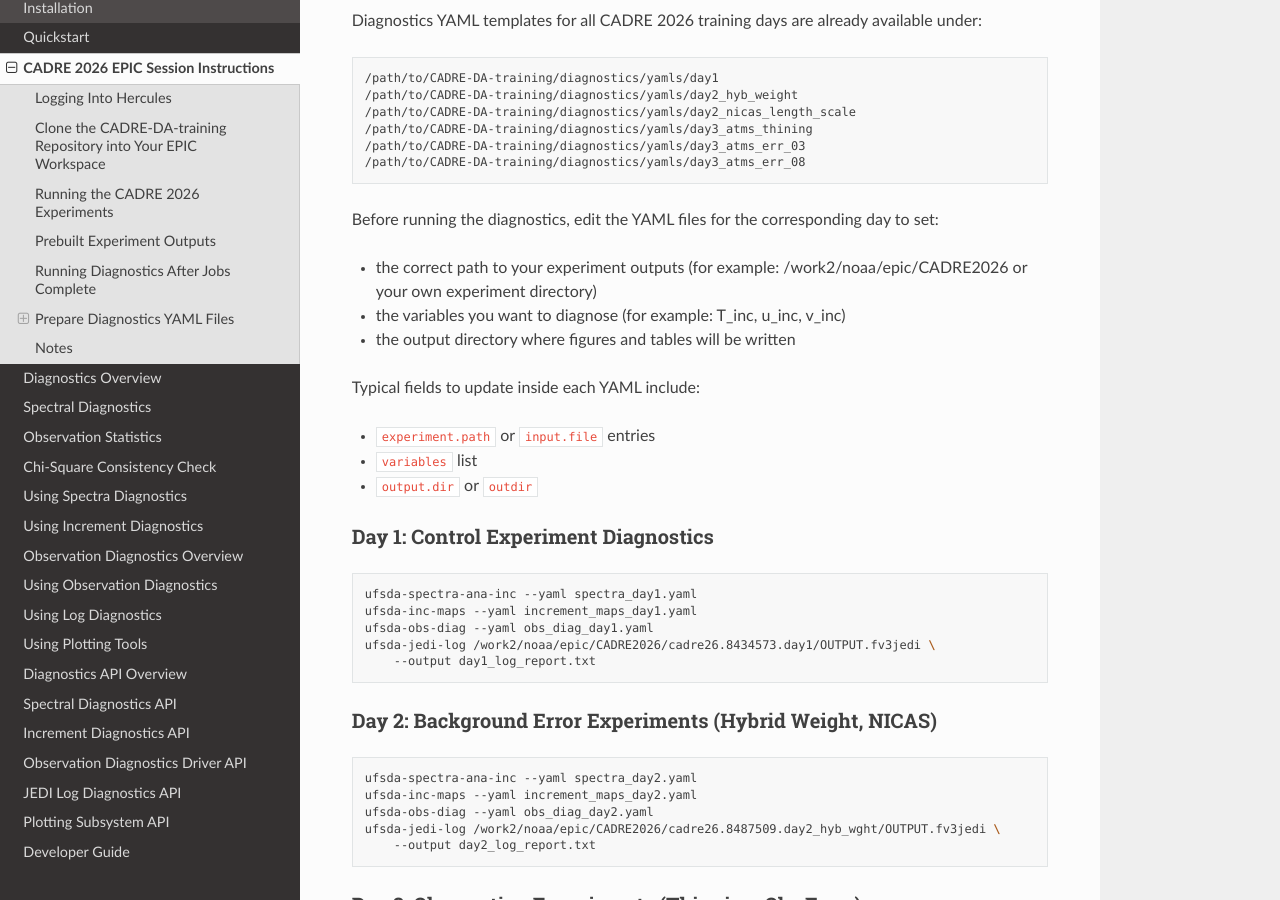
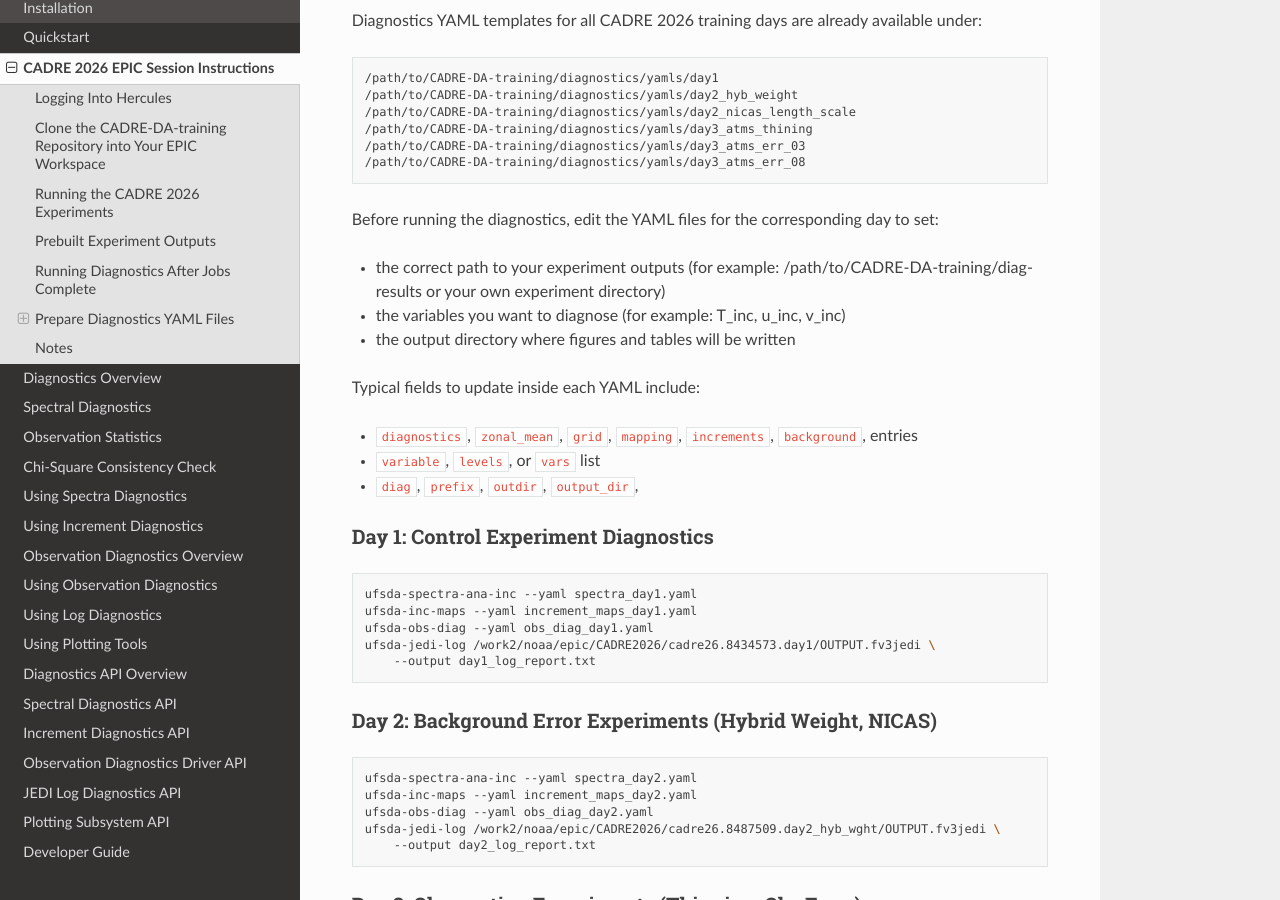
Before and after one commit to jkbk2004/ufs_da_diagnostics, a Sphinx documentation site: the page built from docs/cadre2026_epic.rst, in a window 1280 px wide and 900 px high, scrolled down 2254 px. Built offline with Sphinx 7.4.7 and the Read the Docs theme 3.1.0, drawn with Linux system fonts in a browser that asks for light colours.

Commit message:
Update cadre2026_epic.rst

```diff
--- a/docs/cadre2026_epic.rst
+++ b/docs/cadre2026_epic.rst
@@ -125,15 +125,15 @@ Before running the diagnostics, edit the YAML files for the
 corresponding day to set:
 
 * the correct path to your experiment outputs (for example:
-  /work2/noaa/epic/CADRE2026 or your own experiment directory)
+  /path/to/CADRE-DA-training/diag-results or your own experiment directory)
 * the variables you want to diagnose (for example: T_inc, u_inc, v_inc)
 * the output directory where figures and tables will be written
 
 Typical fields to update inside each YAML include:
 
-* ``experiment.path`` or ``input.file`` entries
-* ``variables`` list
-* ``output.dir`` or ``outdir``
+* ``diagnostics``, ``zonal_mean``, ``grid``,  ``mapping``, ``increments``, ``background``, entries
+* ``variable``, ``levels``, or ``vars`` list
+* ``diag``, ``prefix``, ``outdir``,  ``output_dir``,
 
 Day 1: Control Experiment Diagnostics
 ~~~~~~~~~~~~~~~~~~~~~~~~~~~~~~~~~~~~~
```
